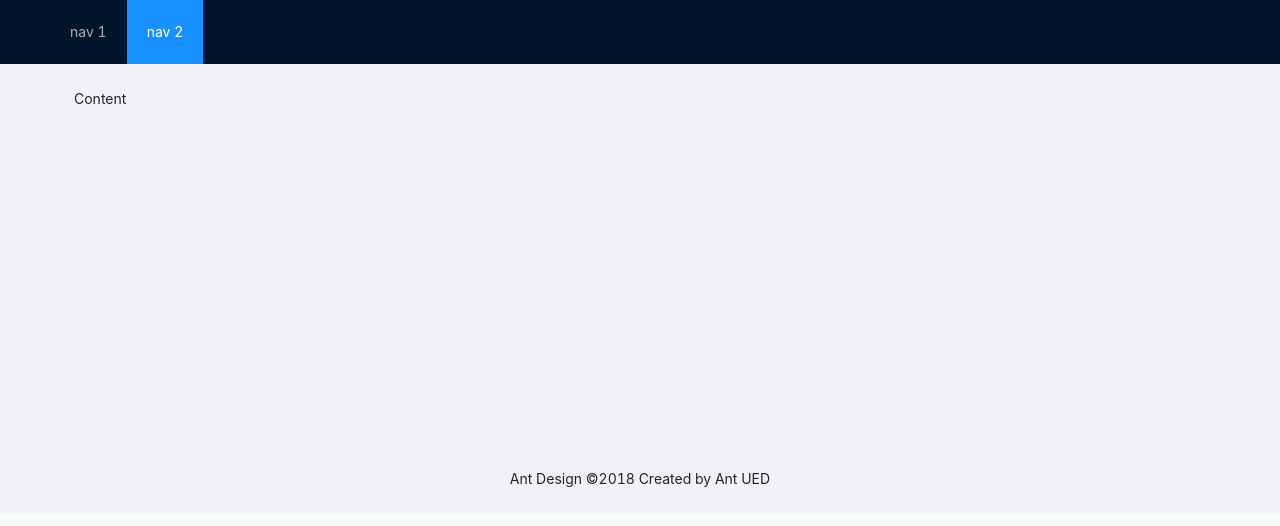
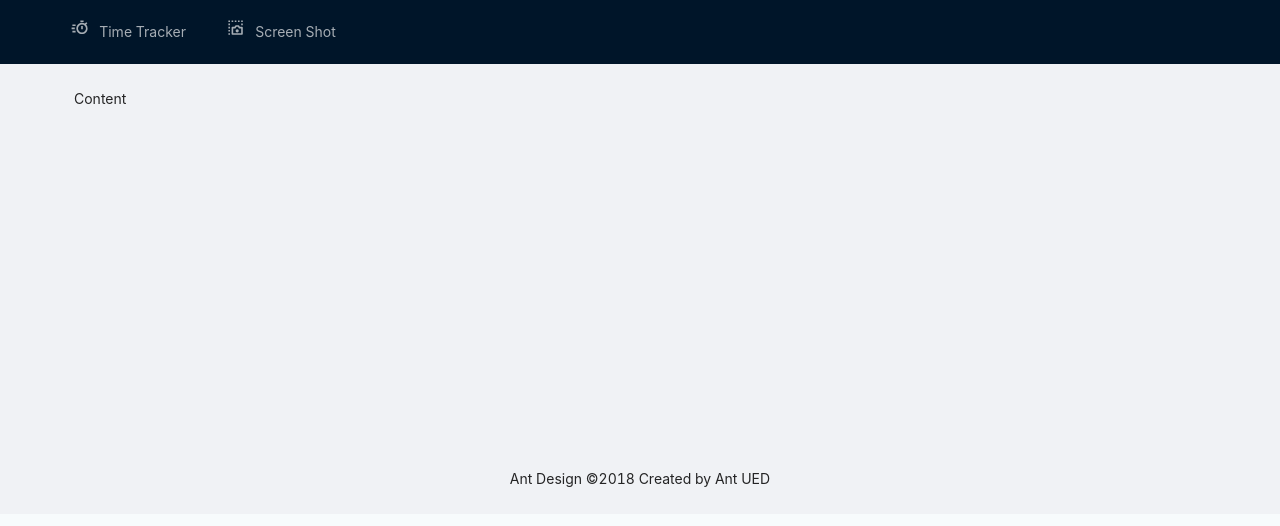
Before and after one commit to Glenn0805/electron-crud, a React (Create React App) app: page / in a window 1280 px wide. Shown: the top 526 px of the page. Built offline with nearby package versions, Linux system fonts and the light colour scheme.

Commit message:
add menu in the layout

```diff
--- a/package.json
+++ b/package.json
@@ -3,6 +3,7 @@
   "version": "0.1.0",
   "private": true,
   "dependencies": {
+    "@ant-design/icons": "^4.7.0",
     "@testing-library/jest-dom": "^5.16.5",
     "@testing-library/react": "^13.3.0",
     "@testing-library/user-event": "^13.5.0",
@@ -13,7 +14,7 @@
     "mysql": "^2.18.1",
     "react": "^18.2.0",
     "react-dom": "^18.2.0",
-    "react-icons": "^4.4.0",
+    "react-icons": "^4.6.0",
     "react-router-dom": "^6.4.2",
     "react-scripts": "5.0.1",
     "wait-on": "^6.0.1",
--- a/src/components/home-layout/HomeLayoutContainer.js
+++ b/src/components/home-layout/HomeLayoutContainer.js
@@ -1,5 +1,6 @@
 import { Breadcrumb, Layout, Menu } from 'antd';
 import React from 'react';
+import menu from './menu';
 const { Header, Content, Footer } = Layout;
 const HomeLayoutContainer = () => (
     <Layout>
@@ -15,10 +16,7 @@ const HomeLayoutContainer = () => (
                 theme="dark"
                 mode="horizontal"
                 defaultSelectedKeys={['2']}
-                items={new Array(2).fill(null).map((_, index) => ({
-                    key: String(index + 1),
-                    label: `nav ${index + 1}`,
-                }))}
+                items={menu}
                 onClick={(e) => { console.log(e) }}
             />
         </Header>
@@ -27,6 +25,7 @@ const HomeLayoutContainer = () => (
             style={{
                 padding: '0 50px',
                 marginTop: 64,
+                display: 'flex',
             }}
         >
             {/* <Breadcrumb
--- /dev/null
+++ b/src/components/home-layout/menu.js
@@ -0,0 +1,9 @@
+import { BiTimer } from 'react-icons/bi'
+import { RiScreenshot2Line } from 'react-icons/ri'
+import { FieldTimeOutlined } from '@ant-design/icons'
+const menu = [
+    { key: 'timeTracker', label: 'Time Tracker', icon: <BiTimer style={{ fontSize: '1.2rem' }} /> },
+    { key: 'screenShot', label: 'Screen Shot', icon: <RiScreenshot2Line style={{ fontSize: '1.2rem' }} /> }
+]
+
+export default menu
```
Also changed, not shown: 1 other file (tests, documents, lock files or other folders).
